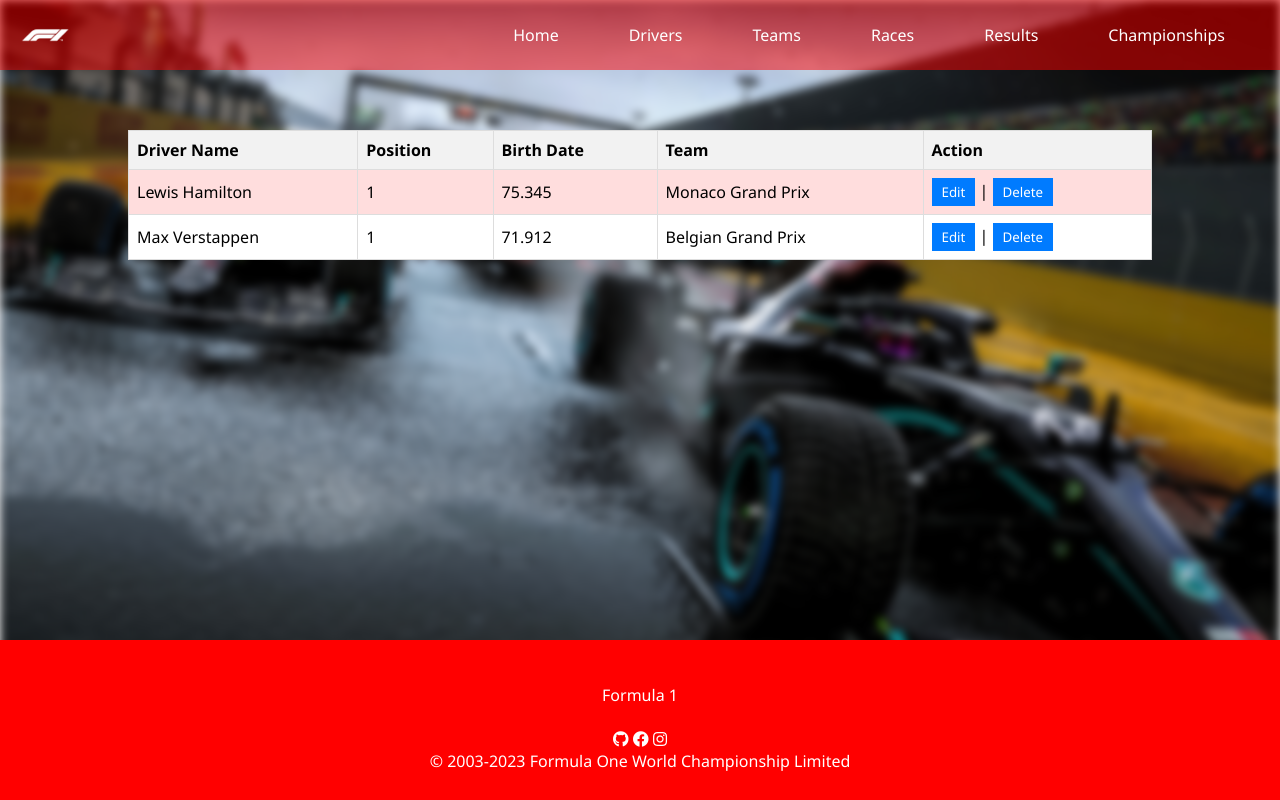
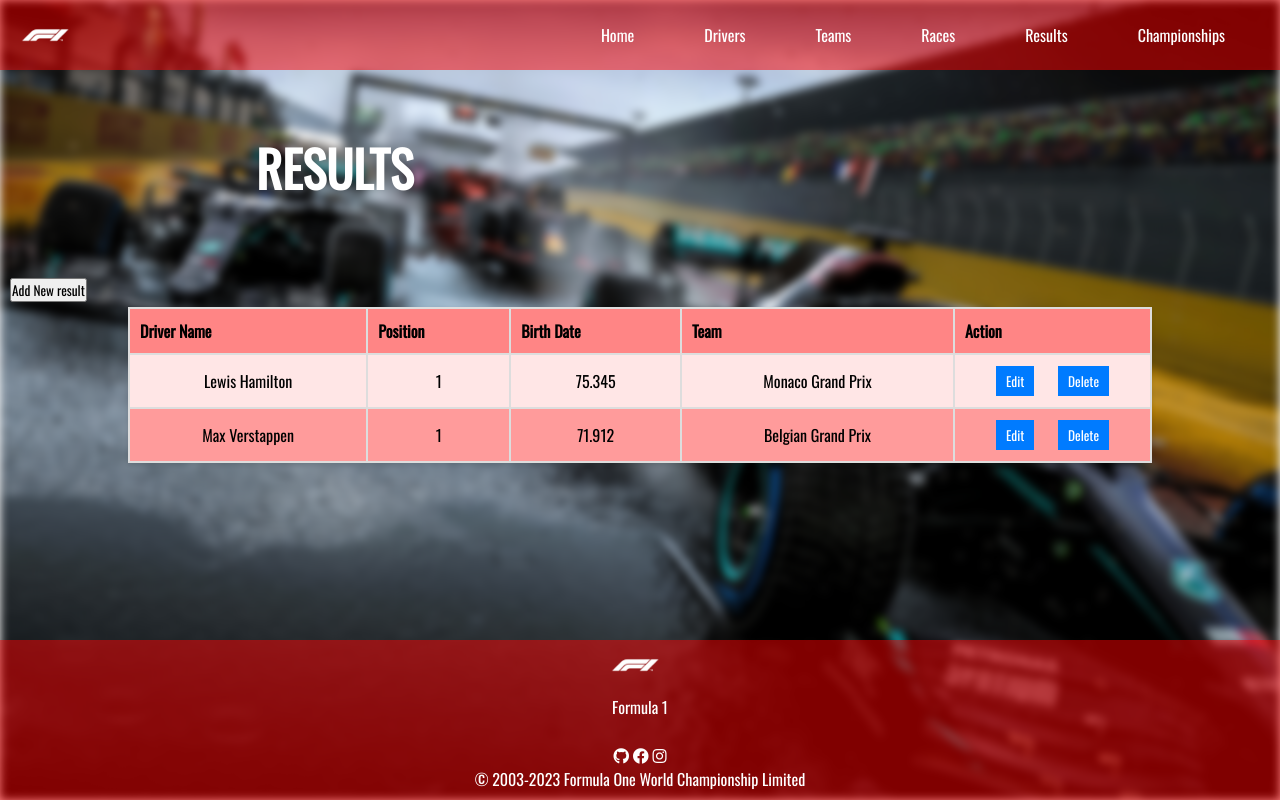
Before and after one commit to Aceuuu08/formula1-master-app, a Django app: page /result_list/ in a window 1280 px wide. Run offline with Django 5.2, Linux system fonts and the light colour scheme; data comes from the database, SQL or seed files in the repository; both versions use the stored data as it was after the commit.

Commit message:
update css

```diff
--- a/formula1_project/formula1_app/static/css/design.css
+++ b/formula1_project/formula1_app/static/css/design.css
@@ -2,7 +2,7 @@
     margin: 0;
     padding: 0;
     /* font-family: 'Segoe UI', Tahoma, Geneva, Verdana, sans-serif; */
-    font-family: 'Segoe UI';
+    font-family: 'Oswald', sans-serif;
   }
 
   body::before {
@@ -88,89 +88,94 @@
     position: fixed;
     height: 20vh;
     width: 100%;
-    background-color: red;
+    background-color: rgba(255, 0, 0, 0.5);
     color: white;
     bottom: 0;
     text-align: center;
   }
 
-  /*-----------------------------HOME_PAGE---------------------------------------*/
-  /*CONTENT*/
+  .brand-logo {
+    width: 50px;
+  }
+
+  .brand-section {
+    display: flex;
+    align-items: center;
+  }
+
   .home-content {
     min-height: 100vh;
   }
 
-  /*-----------------------------TRAINER_PAGE------------------------------------*/
-  /*TRAINERS*/
-  .trainers-container {
-    min-height: auto;
-    border-collapse: collapse;
-    margin: 1%;
-    display: flex;
-    justify-content: center;
-    /* align-items: center; */
+/* CSS for styling h2 and a elements inside the .container section */
+
+.container h2 {
+    font-size: 24px; /* Example: Adjust the font size */
+    color: #ffffff; /* Example: Set the text color */
+    margin-bottom: 20px; /* Example: Add margin below h2 */
+    padding-left: 20%;
+    font-size: 50px;
+    text-shadow: #ff8585;
   }
 
-  .trainers-container table {
-    border-collapse: collapse;
-    background-color: white;
-    border: 2px solid #dddddd;
+  .container a {
+    display: inline-block; /* Make anchor tags behave like blocks */
+    padding: 5px 10px; /* Example: Add padding to anchor tags */
+    color: #444; /* Example: Set text color */
+    text-decoration: none; /* Remove underline */
+    border-radius: 5px; /* Example: Add border radius */
+    transition: background-color 0.3s ease; /* Smooth background color transition */
   }
 
-  .trainers-container th,
-  .trainers-container td {
-    border: 1px solid #dddddd;
-    text-align: left;
-    padding: 8px;
+  .container a:hover {
+    background-color: #ddd; /* Example: Change background color on hover */
   }
 
-  .trainers-container th {
-    background-color: white;
-  }
-
-  .trainers-container td pre {
-    margin: 0;
-  }
-
-  .trainers-container td b {
-    display: block;
-    margin-bottom: 5px;
-  }
-
-  .trainers-container td b {
-    color: #000000;
-  }
-
-  /*-----------------------------championsip_PAGE---------------------------------*/
-  /* CSS for championship.html */
-
-/* Centering the championship container */
-
-
-  /* Centering the table within the container */
-  .styled-table {
-    border-collapse: collapse;
-    width: 100%;
-    background-color: white;
-    border: 2px solid #dddddd;
-    margin: 0 auto; /* Center the table */
+.styled-table {
+    width: 80%;
+    border-collapse: separate;
+    border-spacing: 0;
+    border: 1px solid #ddd;
+    margin: 0 auto;
+    box-shadow: 0 2px 4px rgba(0, 0, 0, 0.1); /* Subtle shadow */
   }
 
   .styled-table th,
   .styled-table td {
-    border: 1px solid #dddddd;
+    border: 1px solid #ddd;
     text-align: center;
-    padding: 8px;
+    padding: 10px; /* Increased padding for better spacing */
+  }
+
+  .styled-table td {
+    padding-top: 6px; /* Adjust top padding for cell height */
+    padding-bottom: 6px; /* Adjust bottom padding for cell height */
+    /* You can adjust padding-top and padding-bottom individually */
   }
 
   .styled-table th {
-    background-color: white;
+    background-color: #ff8585; /* Slightly intensified red for headers */
+    text-align: left;
   }
 
-  /* Adjustments for other containers or elements */
-  /* Add your specific styles here */
+  /* Alternate row background color */
+  .styled-table tbody tr:nth-child(even) {
+    background-color: #ffe6e6; /* Lighter red for even rows */
+  }
 
-  /* For example, if you want to style the buttons */
+  .styled-table tbody tr:nth-child(odd) {
+    background-color: #ff9b9b; /* Lighter red for even rows */
+  }
+
+  /* Hover effect */
+  .styled-table tbody tr:hover {
+    background-color: #ffd1d1; /* Lighter red on hover for better UX */
+  }
+
+  .styled-table th:last-child { /* Selects the last th element within .styled-table */
+    width: 175px; /* Example: Set a specific width for the 'Action' header */
+  }
+
   .btn-update,
   .btn-delete {
     padding: 5px 10px;
@@ -181,40 +186,6 @@
     text-decoration: none;
   }
 
-  /* Define any other styles you need for the remaining elements */
-
-
-  /* Style for trainer and collection table */
-  .styled-table {
-    width: 80%;
-    border-collapse: collapse;
-    border: 1px solid #ddd; /* Border for the table */
-  }
-
-  /* Style for table headers */
-  .styled-table th {
-    background-color: #f2f2f2; /* Header background color */
-    padding: 8px;
-    text-align: left;
-    border: 1px solid #ddd; /* Border for the header cells */
-  }
-
-  /* Style for table data cells */
-  .styled-table td {
-    padding: 8px;
-    text-align: left;
-    border: 1px solid #ddd; /* Border for the data cells */
-  }
-
-  /* Alternate row background color */
-  .styled-table tbody tr:nth-child(even) {
-    background-color: #ffdddd; /* Light red color for even rows */
-  }
-
-  /* Alternate row background color for odd rows (to maintain white color) */
-  .styled-table tbody tr:nth-child(odd) {
-    background-color: #ffffff; /* White color for odd rows */
-  }
 
 
   /* Pagination */
--- a/formula1_project/formula1_app/templates/base.html
+++ b/formula1_project/formula1_app/templates/base.html
@@ -8,7 +8,7 @@
       content="width=device-width, initial-scale=1, shrink-to-fit=no"
     />
     <link rel="stylesheet" href="../static/css/design.css">
-    <link href='https://fonts.googleapis.com/css?family=Roboto Slab' rel='stylesheet'>
+    <link href='https://fonts.googleapis.com/css?family=Oswald' rel='stylesheet'>
     <link rel="stylesheet" href="https://cdnjs.cloudflare.com/ajax/libs/font-awesome/5.15.4/css/all.min.css">
     <title>{% block title %} Formula 1 Master {% endblock %}</title>
   </head>
--- a/formula1_project/formula1_app/templates/includes/footer.html
+++ b/formula1_project/formula1_app/templates/includes/footer.html
@@ -4,16 +4,15 @@
     <meta charset="UTF-8">
     <meta name="viewport" content="width=device-width, initial-scale=1.0">
     <title>Document</title>
+    <link href='https://fonts.googleapis.com/css?family=Oswald' rel='stylesheet'>
+
 </head>
-<body>
-
-</body>
-
 <footer>
-    <br />
-    <br />
+    <div class="brand-section-footer">
+        <img src="../static/images/formulalogo.png" alt="Brand Logo" class="brand-logo">
+      </div>
     <p>
-        Formula 1 <br />
+        Formula 1
     </p>
     <br>
     <div class="social-icons">
--- a/formula1_project/formula1_app/templates/result_list.html
+++ b/formula1_project/formula1_app/templates/result_list.html
@@ -11,13 +11,17 @@
     />
     <link rel="stylesheet" href="{% static 'css/style.css' %}" />
     <link rel="stylesheet" href="https://cdnjs.cloudflare.com/ajax/libs/font-awesome/5.15.4/css/all.min.css">
-    <link href='https://fonts.googleapis.com/css?family=Roboto Slab' rel='stylesheet'>
+    <link href='https://fonts.googleapis.com/css?family=Oswald' rel='stylesheet'>
+
     <title>Formula 1 | Results</title>
   </head>
   <body>
     <main>
       {% block content %}
-      <section class="result-container">
+      <section class="container">
+        <h2> RESULTS </h2><br><br>
+        <a href=#><button class="btn-add">Add New result</button></a><br>
+
         <table class="styled-table">
           <tbody>
             <tr>
@@ -34,8 +38,8 @@
                 <td>{{ result.best_lap_time }}</td>
                 <td>{{ result.race.title }}</td>
               <td>
-                <a href=#><button class="btn-update">Edit</button></a> |
-                <a  href=# ><button class="btn-delete">Delete</button></a>
+                <a href=#><button class="btn-update">Edit</button></a>
+                <a href=# ><button class="btn-delete">Delete</button></a>
               </td>
             </tr>
             {% empty %}
--- a/formula1_project/formula1_app/views.py
+++ b/formula1_project/formula1_app/views.py
@@ -18,27 +18,32 @@
     model = Team
     context_object_name = 'teams'
     template_name = 'team_list.html'
+    paginate_by = 5
 
 # DRIVER
 class DriverListView(ListView):
     model = Driver
     context_object_name = 'drivers'
     template_name = 'driver_list.html'
+    paginate_by = 5
 
 # RACE
 class RaceListView(ListView):
     model = Race
     context_object_name = 'races'
     template_name = 'race_list.html'
+    paginate_by = 5
 
 # RESULT
 class ResultListView(ListView):
     model = Result
     context_object_name = 'results'
     template_name = 'result_list.html'
+    paginate_by = 5
 
 # CHAMPIONSHIP
 class ChampionshipListView(ListView):
     model = Championship
     context_object_name = 'championships'
     template_name = 'championship_list.html'
+    paginate_by = 5
```
Also changed, not shown: formula1_project/formula1_app/templates/championship_list.html (+5 -3 lines), formula1_project/formula1_app/templates/driver_list.html (+5 -3 lines), formula1_project/formula1_app/templates/race_list.html (+5 -3 lines), formula1_project/formula1_app/templates/team_list.html (+5 -3 lines), formula1_project/db.sqlite3.
